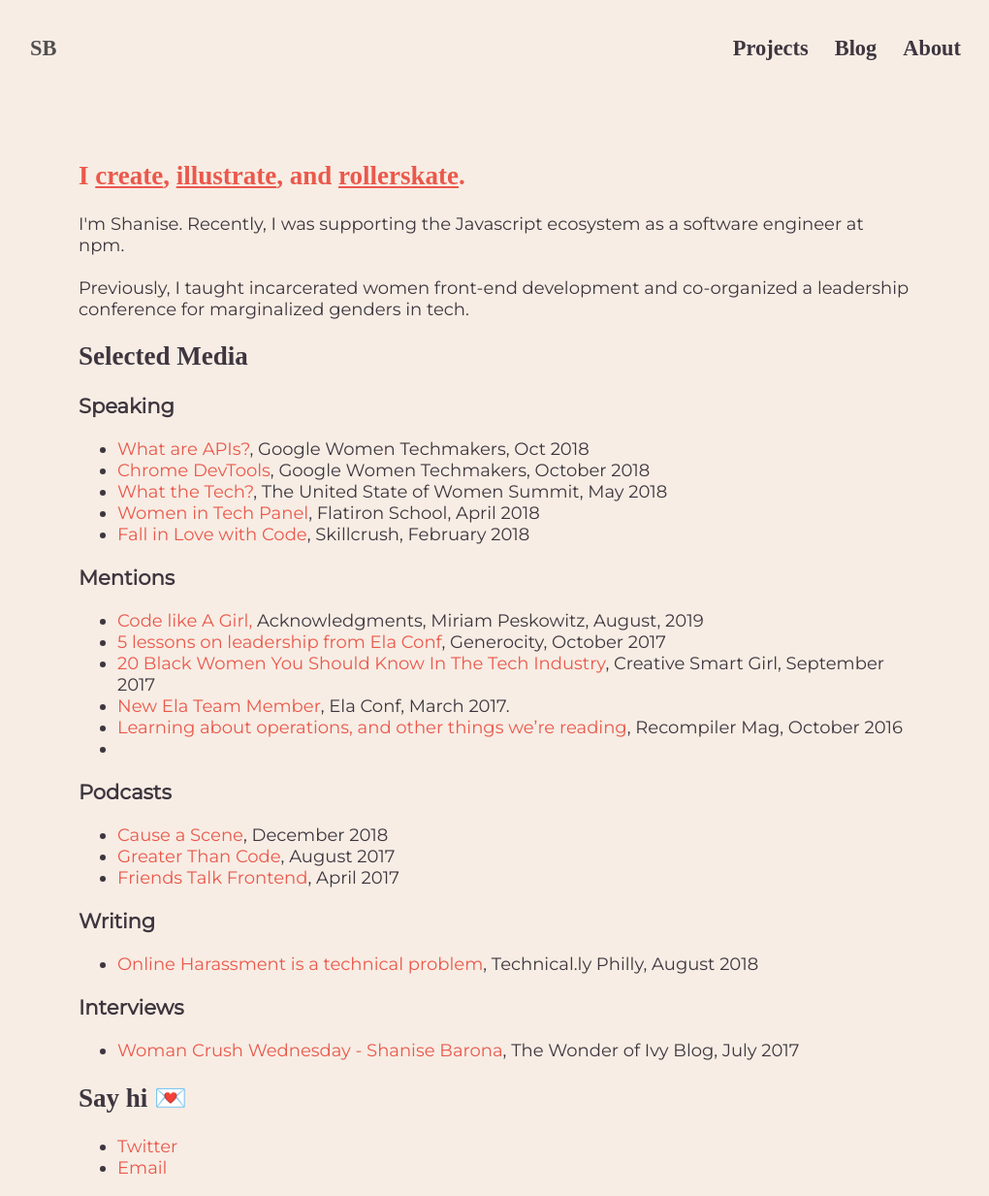
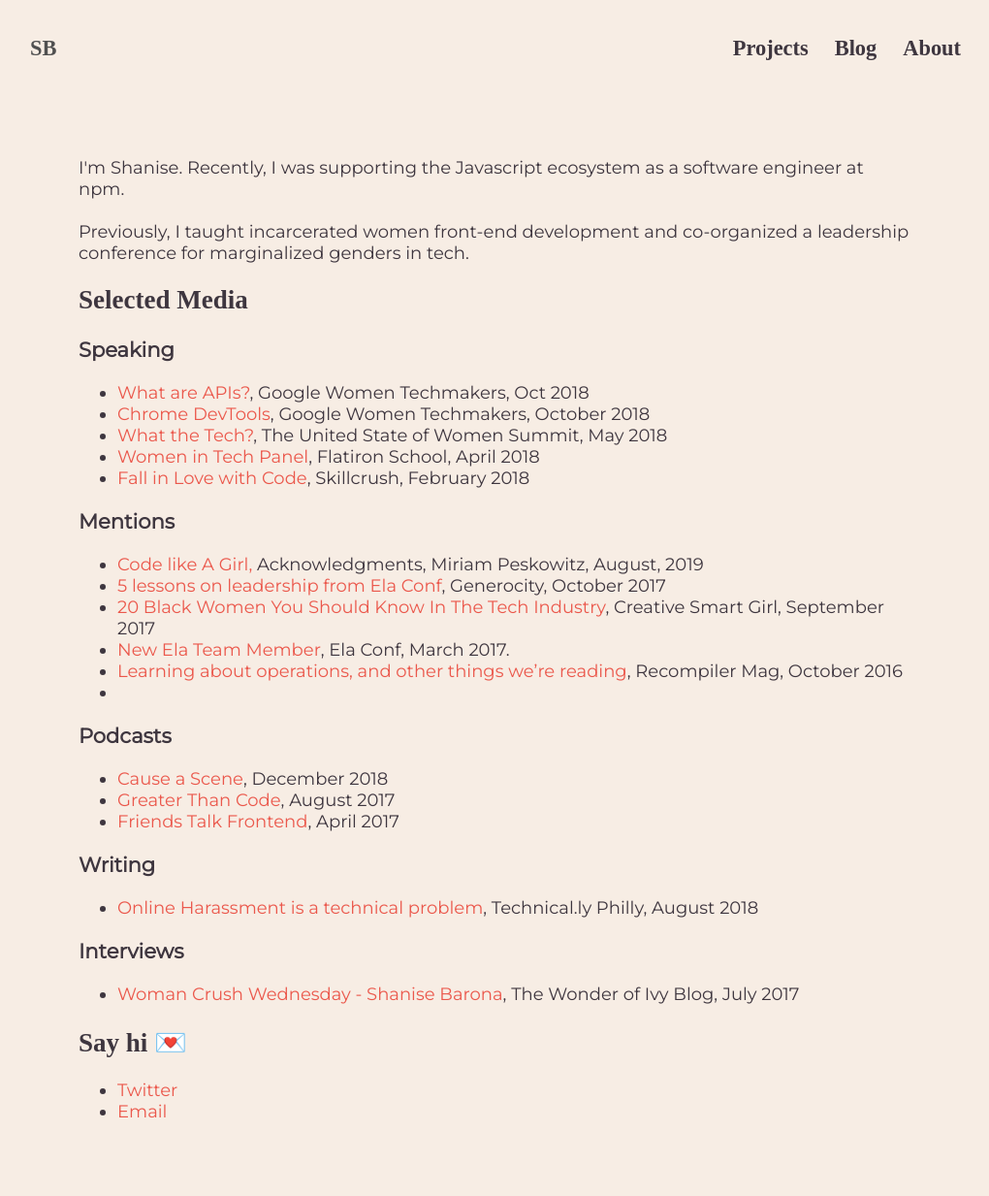
Before and after one commit to shanisebarona/shanisebarona.github.io, a Jekyll site: the page built from about.html, in a window 1280 px wide. Shown: the whole page at 97% size, without its empty margins (129-1149 px from the left). Built offline with Jekyll 4.4.1, drawn with Linux system fonts in a browser that asks for light colours; some web fonts are replaced; after the commit the page ends 1175 px from its top, so only the background shows below that.

Commit message:
remove links

```diff
--- a/about.html
+++ b/about.html
@@ -4,7 +4,7 @@ title: about
 ---
 
 <section class="about">
-  <h2 class="tag-line">I <a href="https://github.com/shanisebarona">create</a>, <a href="https://www.instagram.com/shanisebarona/">illustrate</a>, and <a href="https://www.instagram.com/espyionage/">rollerskate</a>. </h2>
+
 
   <p>I'm Shanise. Recently, I was supporting the Javascript ecosystem as a software engineer at npm. <br><br>
 
```
